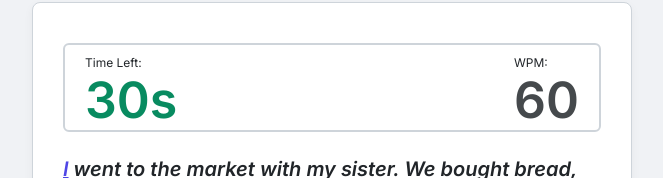
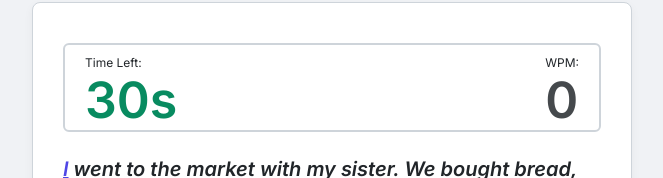
Before and after one commit to Imoyemi-1/typing-speed-app, a website: page index.html in a window 1280 px wide. Both pictures are taken after a click on the button "Start Typing". Shown: the part 187-365 px from the top of the page, without its empty margins (308-971 px from the left). Drawn offline with Linux system fonts and the light colour scheme.

Commit message:
feat: add wpm dynamically with js

```diff
--- a/index.html
+++ b/index.html
@@ -35,7 +35,7 @@
           </div>
           <div>
             <p>WPM:</p>
-            <span id="wpm-count">60</span>
+            <span id="wpm-count">0</span>
           </div>
         </div>
         <div id="typing-main-con">
```
